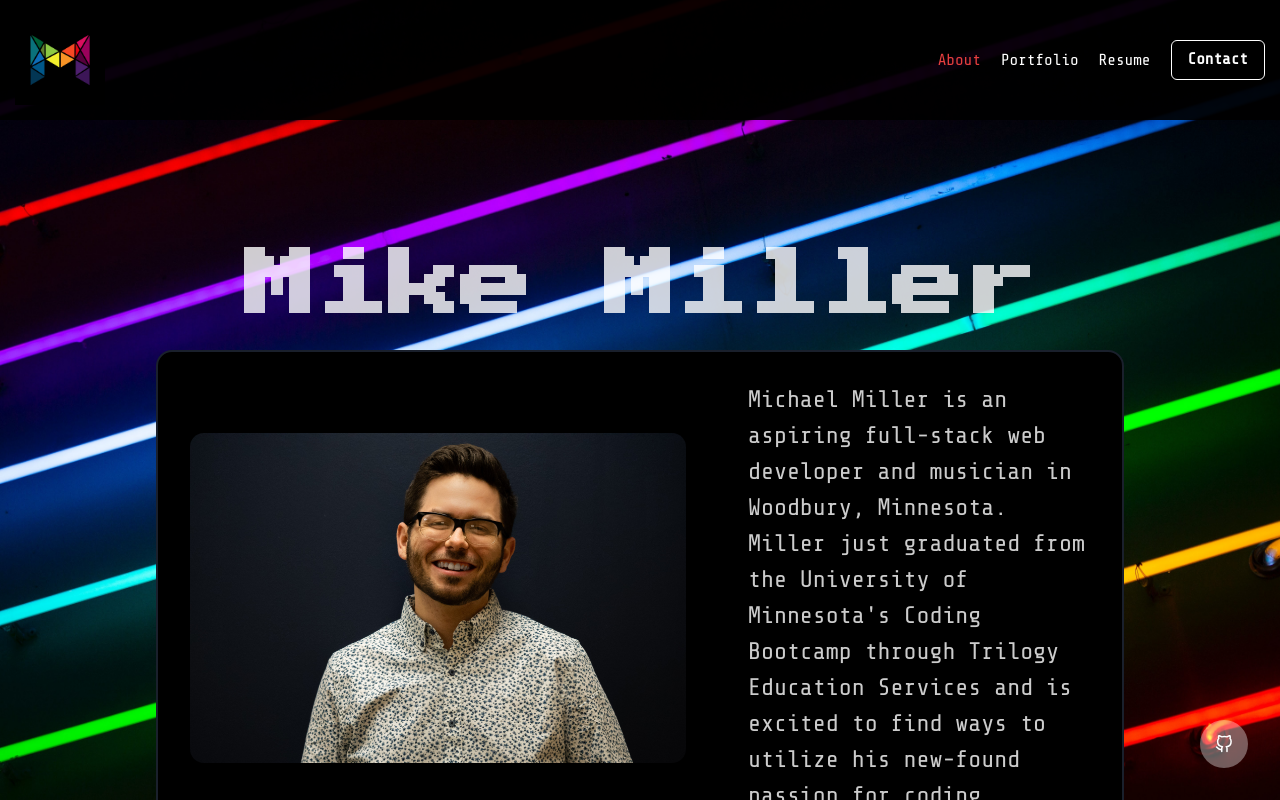
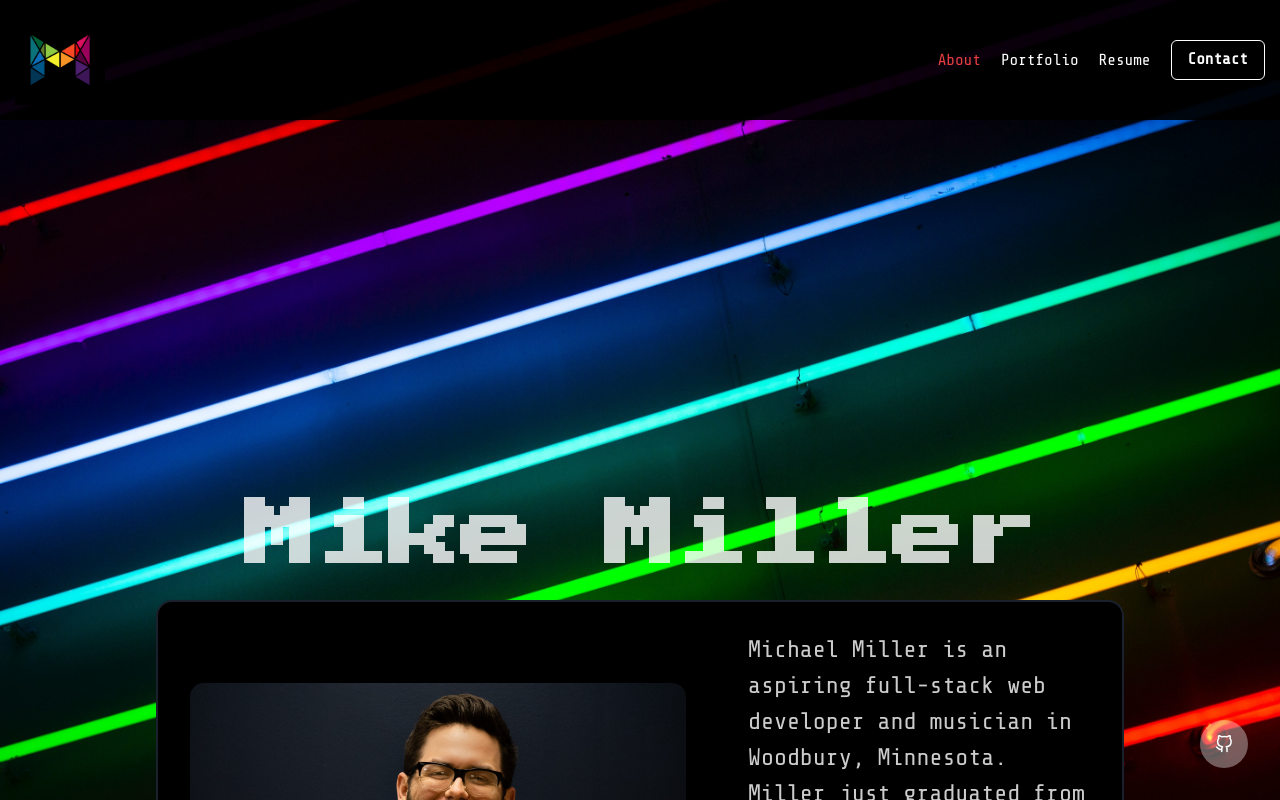
Before and after one commit to mimi5930/mike-miller-dev-port, a React (Create React App) app: page / in a window 1280 px wide. Shown: the top 800 px of the page. Built offline with nearby package versions, Linux system fonts and the light colour scheme.

Commit message:
testing new routing

```diff
--- a/src/App.js
+++ b/src/App.js
@@ -1,10 +1,9 @@
-import { BrowserRouter as Router, Routes, Route } from 'react-router-dom';
+import { HashRouter as Router, Routes, Route } from 'react-router-dom';
 
 import './App.css';
 
 import Header from './components/Header';
 import Socials from './components/Socials';
-import Homepage from './pages/Homepage';
 import About from './pages/About';
 import Portfolio from './pages/Portfolio';
 
--- a/src/pages/About/index.js
+++ b/src/pages/About/index.js
@@ -4,7 +4,7 @@ import React from 'react';
 const About = props => {
   return (
     <Flex
-			mt="250px"
+      mt="500"
       width="80%"
       mr="auto"
       ml="auto"
```
Lines whose indentation alone changed are shown as unchanged.
